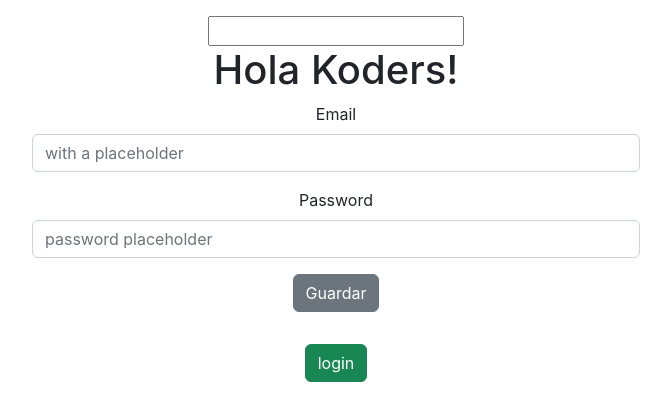
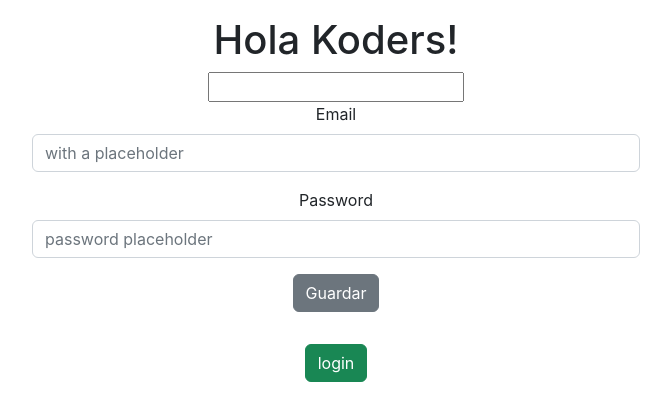
Before and after one commit to disection/react-test, a React (Create React App) app: page / in a window 1280 px wide. Shown: the top 420 px of the page, without its empty margins (304-975 px from the left). Built offline with nearby package versions, Linux system fonts and the light colour scheme.

Commit message:
MODULE title on componets/Title

```diff
--- a/src/App.js
+++ b/src/App.js
@@ -2,6 +2,7 @@ import './App.css';
 import { useState } from 'react'
 import { Form, Label, Input, FormGroup, Button } from 'reactstrap';
 
+import Title from './Componets/Title'
 
 function App() {
   //let userData = {}
@@ -29,9 +30,10 @@ function App() {
   return (
     <div className="App">
         <div className="w-50 p-3 m-auto">
+          <Title text={title}/>
           <Form>
             <input type="text" onChange={inputHandler}/>
-            <h1>{title}</h1>
+
             <FormGroup>
               <Label for="exampleEmail">
                 Email
--- /dev/null
+++ b/src/Componets/Title/index.js
@@ -0,0 +1,6 @@
+const Title = props => {
+    const {text} = props
+    return <h1>{text}</h1>
+}
+
+export default Title
```
Also changed, not shown: src/Componets/FormLogin/index.js (added).
